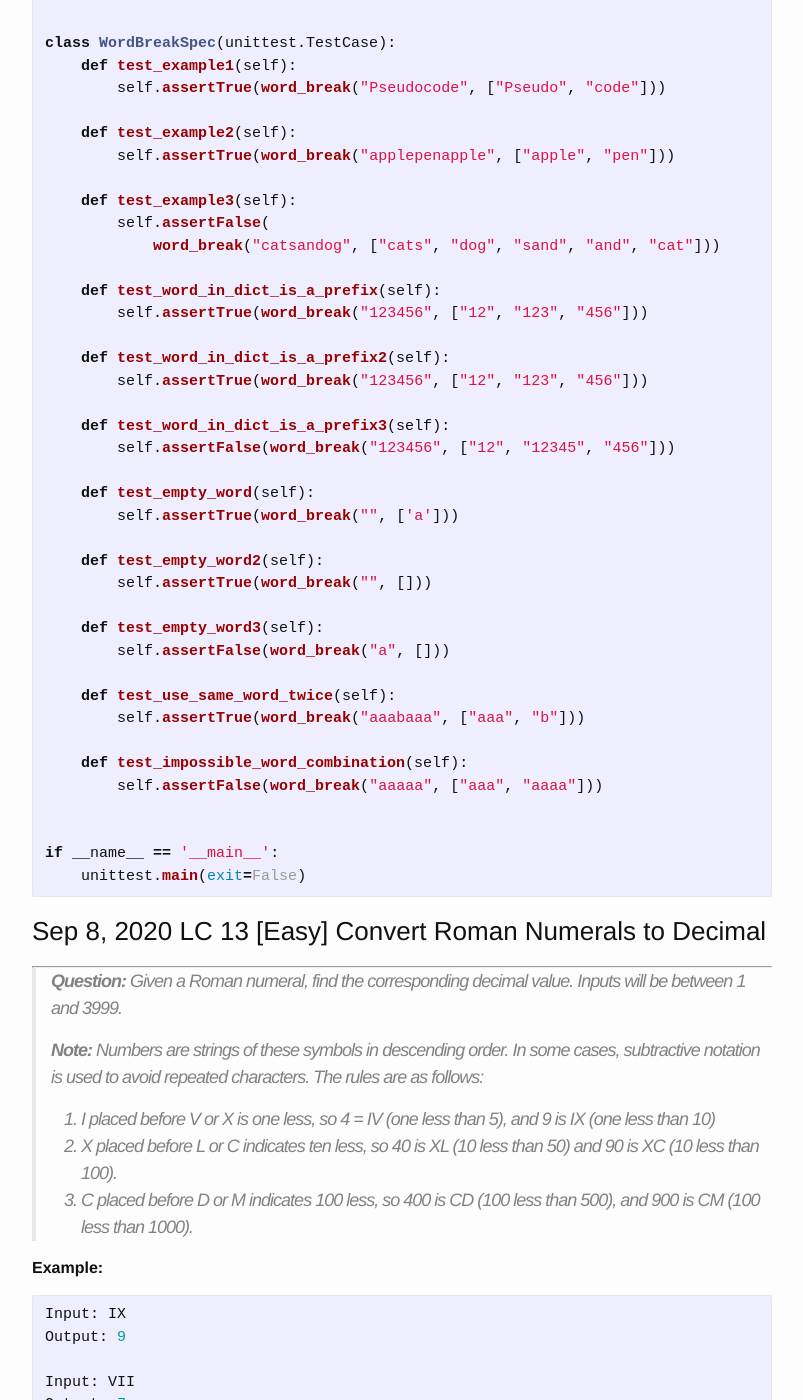
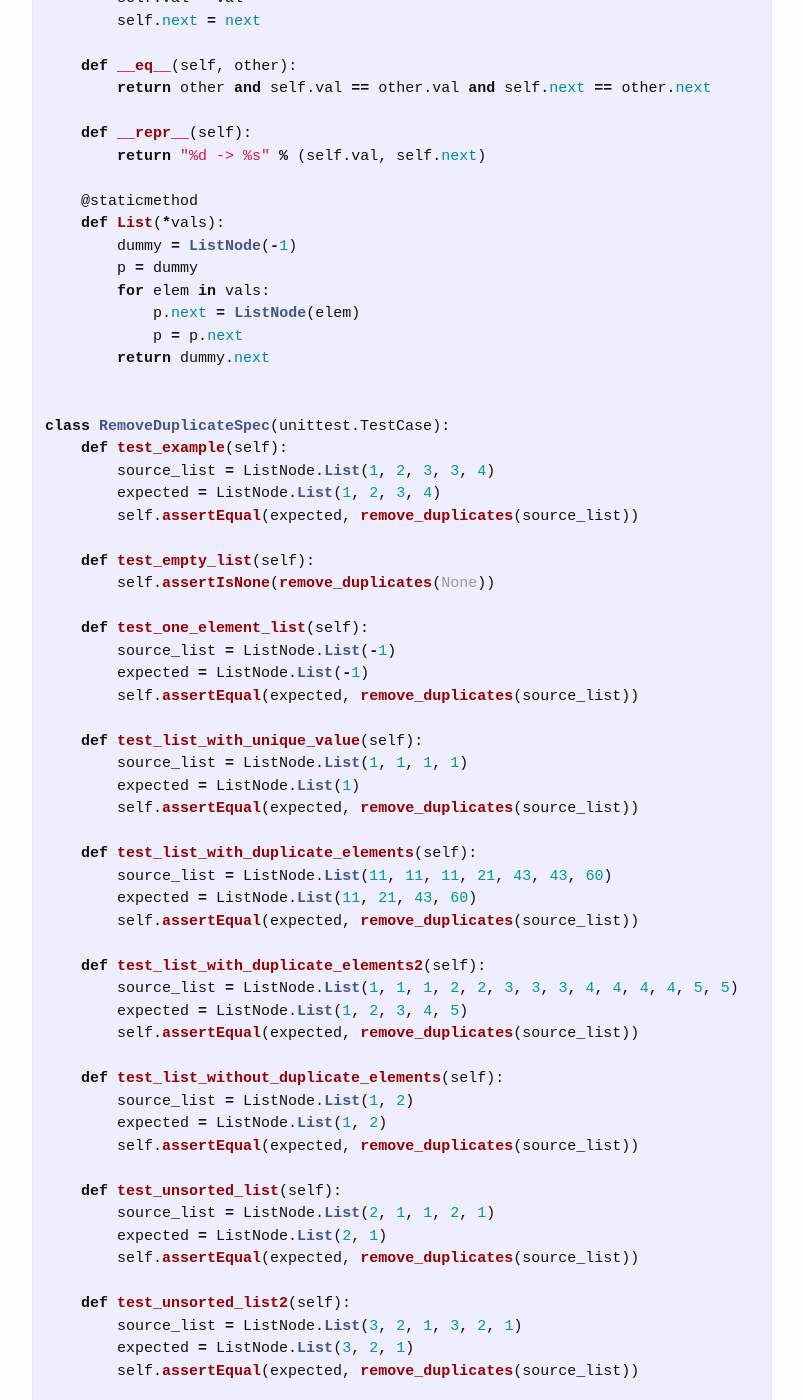
Before and after one commit to trsong/trsong.github.io, a Jekyll site: the page built from _posts/2020-08-01-DailyQuestionsAug.md, in a window 1280 px wide and 1400 px high, scrolled down 2815 px. Shown: the whole window, without its empty margins (238-1041 px from the left). Built offline with Jekyll 4.4.1, drawn with Linux system fonts in a browser that asks for light colours; some of the changed text lies outside the part shown.

Commit message:
Add solution to Sep 10 question and add Sep 11 question

````diff
--- a/_posts/2020-08-01-DailyQuestionsAug.md
+++ b/_posts/2020-08-01-DailyQuestionsAug.md
@@ -18,12 +18,137 @@ categories: Python/Java
 
 **Java Playground:** [https://repl.it/languages/java](https://repl.it/languages/java)
 
+
+### Sep 11, 2020 LC 358 \[Hard\] Rearrange String K Distance Apart
+---
+> **Question:** Given a non-empty string str and an integer k, rearrange the string such that the same characters are at least distance k from each other.
+>
+> All input strings are given in lowercase letters. If it is not possible to rearrange the string, return an empty string "".
+
+**Example 1:**
+```py
+str = "aabbcc", k = 3
+Result: "abcabc"
+The same letters are at least distance 3 from each other.
+```
+
+**Example 2:**
+```py
+str = "aaabc", k = 3
+Answer: ""
+It is not possible to rearrange the string.
+```
+
+**Example 3:**
+```py
+str = "aaadbbcc", k = 2
+Answer: "abacabcd"
+Another possible answer is: "abcabcda"
+The same letters are at least distance 2 from each other.
+```
+
+
 ### Sep 10, 2020 \[Easy\] Remove Duplicates From Linked List
 ---
 > **Question:** Given a linked list, remove all duplicate values from the linked list.
 >
 > For instance, given `1 -> 2 -> 3 -> 3 -> 4`, then we wish to return the linked list `1 -> 2 -> 4`.
 
+**Solution:** [https://repl.it/@trsong/Remove-Duplicates-From-Linked-List](https://repl.it/@trsong/Remove-Duplicates-From-Linked-List)
+```py
+import unittest
+
+def remove_duplicates(lst):
+    prev = dummy = ListNode(-1, lst)
+    p = lst
+    visited = set()
+    while p:
+        if p.val in visited:
+            prev.next = p.next
+        else:
+            visited.add(p.val)
+            prev = p
+        p = p.next
+    return dummy.next
+
+
+###################
+# Testing Utilities
+###################
+class ListNode(object):
+    def __init__(self, val, next=None):
+        self.val = val
+        self.next = next
+
+    def __eq__(self, other):
+        return other and self.val == other.val and self.next == other.next
+
+    def __repr__(self):
+        return "%d -> %s" % (self.val, self.next)
+
+    @staticmethod
+    def List(*vals):
+        dummy = ListNode(-1)
+        p = dummy
+        for elem in vals:
+            p.next = ListNode(elem)
+            p = p.next
+        return dummy.next
+
+
+class RemoveDuplicateSpec(unittest.TestCase):
+    def test_example(self):
+        source_list = ListNode.List(1, 2, 3, 3, 4)
+        expected = ListNode.List(1, 2, 3, 4)
+        self.assertEqual(expected, remove_duplicates(source_list))
+
+    def test_empty_list(self):
+        self.assertIsNone(remove_duplicates(None))
+
+    def test_one_element_list(self):
+        source_list = ListNode.List(-1)
+        expected = ListNode.List(-1)
+        self.assertEqual(expected, remove_duplicates(source_list))
+
+    def test_list_with_unique_value(self):
+        source_list = ListNode.List(1, 1, 1, 1)
+        expected = ListNode.List(1)
+        self.assertEqual(expected, remove_duplicates(source_list))
+
+    def test_list_with_duplicate_elements(self):
+        source_list = ListNode.List(11, 11, 11, 21, 43, 43, 60)
+        expected = ListNode.List(11, 21, 43, 60)
+        self.assertEqual(expected, remove_duplicates(source_list))
+
+    def test_list_with_duplicate_elements2(self):
+        source_list = ListNode.List(1, 1, 1, 2, 2, 3, 3, 3, 4, 4, 4, 4, 5, 5)
+        expected = ListNode.List(1, 2, 3, 4, 5)
+        self.assertEqual(expected, remove_duplicates(source_list))
+
+    def test_list_without_duplicate_elements(self):
+        source_list = ListNode.List(1, 2)
+        expected = ListNode.List(1, 2)
+        self.assertEqual(expected, remove_duplicates(source_list))
+
+    def test_unsorted_list(self):
+        source_list = ListNode.List(2, 1, 1, 2, 1)
+        expected = ListNode.List(2, 1)
+        self.assertEqual(expected, remove_duplicates(source_list))
+
+    def test_unsorted_list2(self):
+        source_list = ListNode.List(3, 2, 1, 3, 2, 1)
+        expected = ListNode.List(3, 2, 1)
+        self.assertEqual(expected, remove_duplicates(source_list))
+
+    def test_unsorted_list3(self):
+        source_list = ListNode.List(1, 1, 1)
+        expected = ListNode.List(1)
+        self.assertEqual(expected, remove_duplicates(source_list))
+
+
+if __name__ == '__main__':
+    unittest.main(exit=False)
+```
 
 
 ### Sep 9, 2020 LC 139 \[Medium\] Word Break
````
Also changed, not shown: _posts/2019-04-01-DailyQuestionsByCategory.md (+16 -0 lines).
